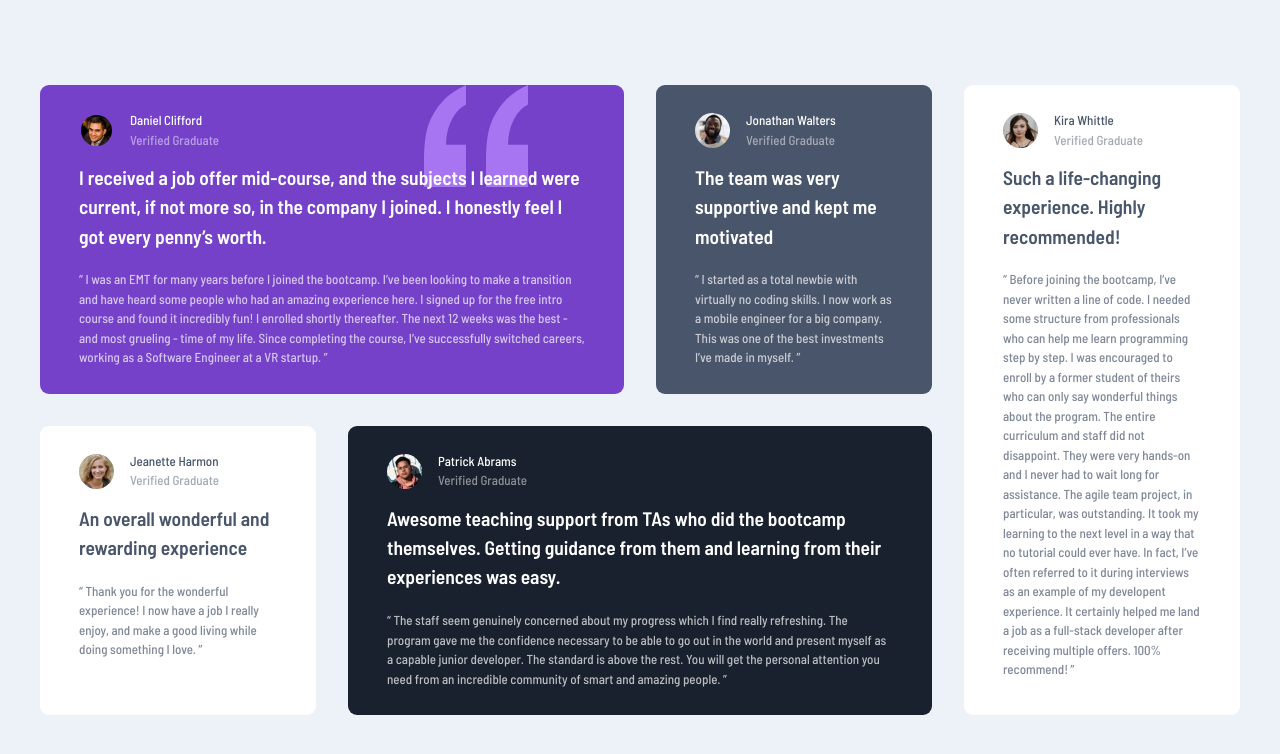
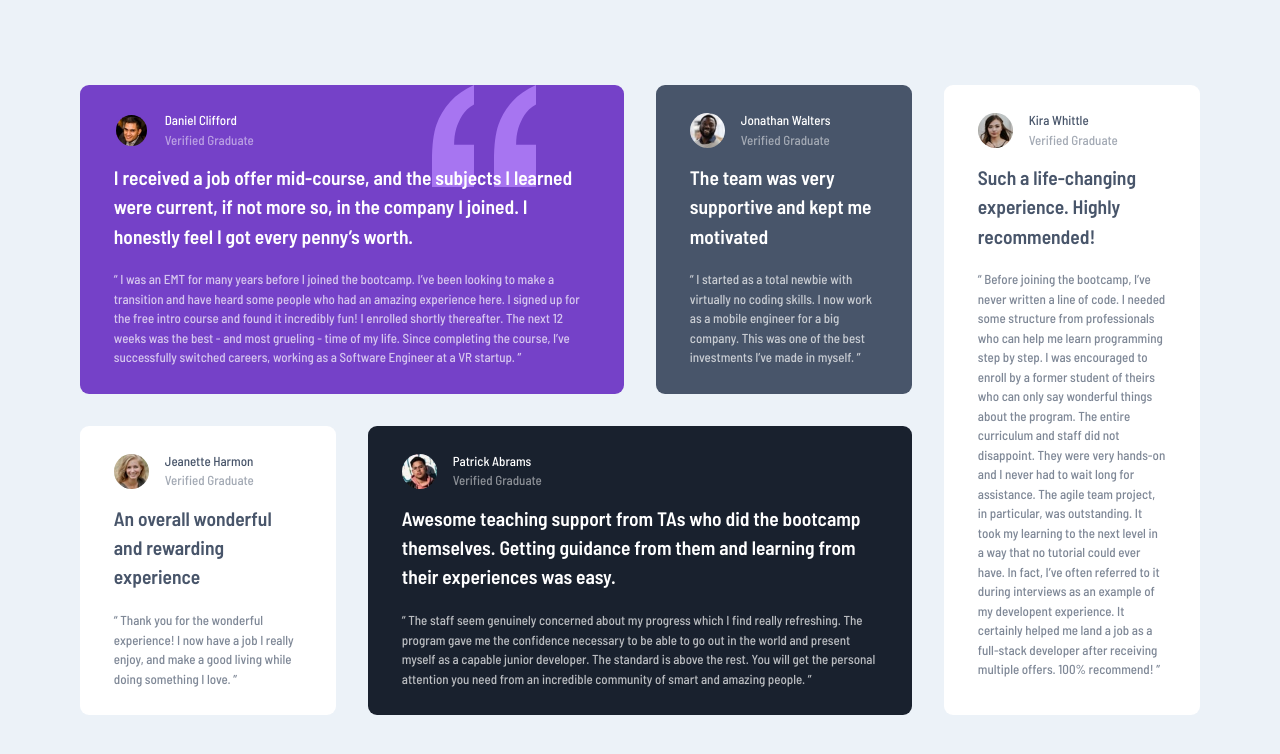
Before and after one commit to filipjuszczak/testimonials-grid-section, a plain HTML site: page index.html in a window 1280 px wide. Drawn offline with Linux system fonts and the light colour scheme.

Commit message:
adjust grid container width

```diff
--- a/style.css
+++ b/style.css
@@ -156,13 +156,13 @@ select {
 
 /* main */
 main {
-  width: min(75rem, 95%);
+  width: min(70rem, 95%);
   display: grid;
   gap: 2rem;
 }
 
 .testimonial {
-  padding: 2em 3em;
+  padding: 2em 2.6em;
   border-radius: 9px;
 }
 
```
